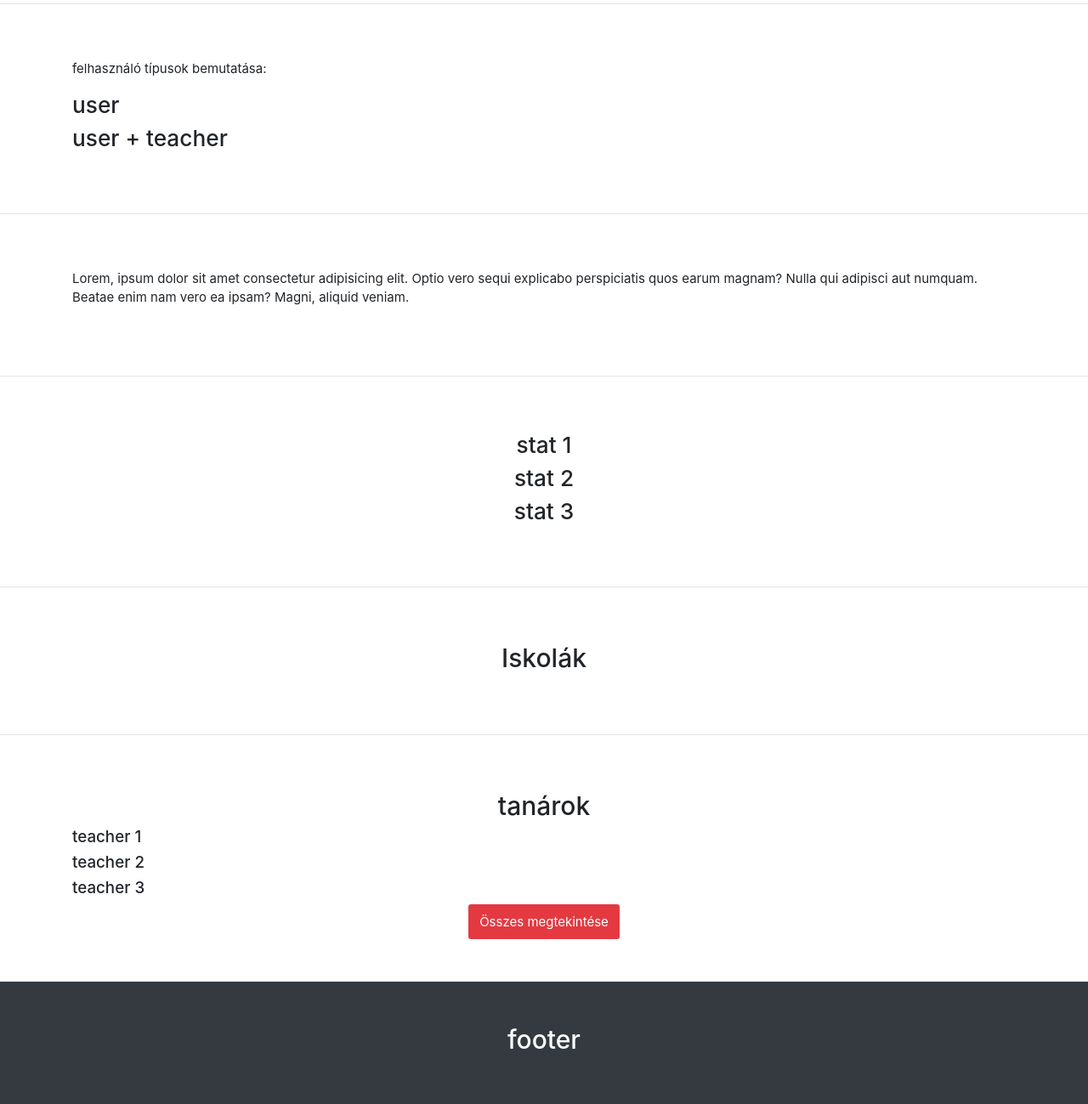
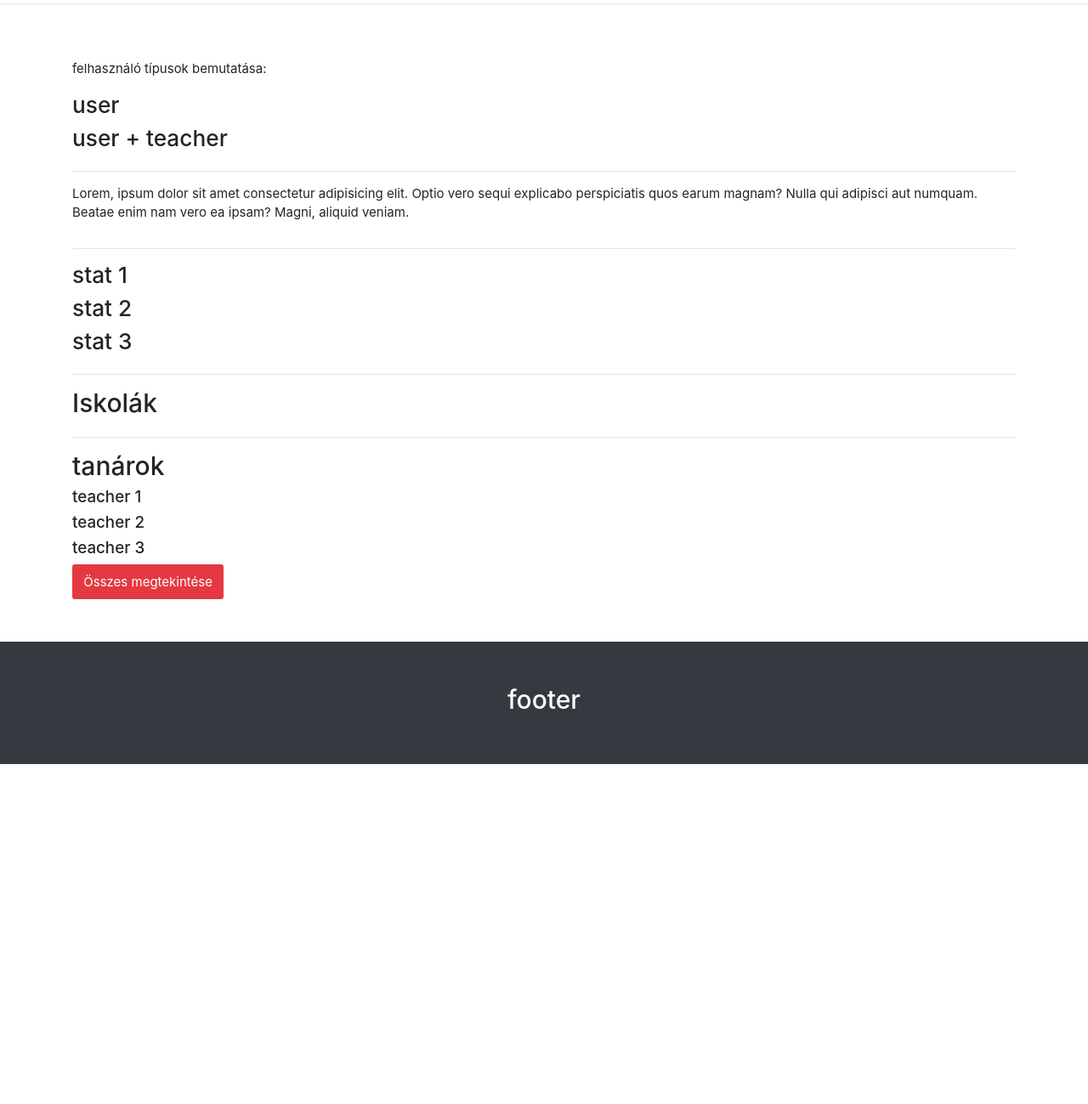
Before and after one commit to nyitraibence/Langall.app, a Django app: template templates/homepage.html in a window 1280 px wide. Shown: the part 476-1775 px from the top of the page at 85% size. After the commit the page ends 1375 px from the top, so only its background shows below. Run offline with Django 3.2, Linux system fonts and the light colour scheme; the template is opened without the code that fills it, so the values that code supplies are empty.

Commit message:
layout mods

```diff
--- a/app_teachers/templates/app_teachers/start_teaching.html
+++ b/app_teachers/templates/app_teachers/start_teaching.html
@@ -3,7 +3,6 @@
 {% block title %}Langall{% endblock %}
 
 {% block content %}
-<section>
 <div class="container">
     <div class="row">
         <div class="col-12 text-center">
@@ -30,5 +29,4 @@
         </div>
     </div>
 </div>
-</section>
 {% endblock %}
--- a/template_workflow/dev/css/modules/footer.styl
+++ b/template_workflow/dev/css/modules/footer.styl
@@ -1,4 +1,5 @@
 footer {
+    flex-shrink 0
     color $white
     padding-top 50px
     padding-bottom 50px
--- a/template_workflow/dev/css/modules/header.styl
+++ b/template_workflow/dev/css/modules/header.styl
@@ -19,7 +19,6 @@
 				color $primary
 				padding 5px 30px
 				font-size 18px
-				font-range 320px 1200px
 			}
 
 			.nav-link-bordered {
--- a/templates/base.html
+++ b/templates/base.html
@@ -14,10 +14,10 @@
 </head>
 
 <body>
-
     <nav id="menu" class="navbar navbar-expand-lg navbar-light sticky-top">
         <div class="container">
-            <a class="navbar-brand" href="/"><img src="{% static 'img/icon_500.png' %}" height="40"></a>
+            <a class="navbar-brand" href="{% url 'homepage' %}"><img src="{% static 'img/icon_500.png' %}"
+                    height="40"></a>
             <button class="navbar-toggler hamburger hamburger--collapse" type="button" data-toggle="collapse"
                 data-target="#navigation" aria-controls="navigation" aria-expanded="false" aria-label="Menu">
                 <span class="hamburger-box">
@@ -28,12 +28,13 @@
                 <ul class="navbar-nav ml-auto">
                     <li class="nav-item"><a class="nav-link" href="{% url 'teachers' %}">Tanárok</a></li>
                     <li class="nav-item"><a class="nav-link" href="{% url 'about' %}">Rólunk</a></li>
-                    <li class="nav-item"><a class="nav-link" href="{% url 'exams' %}">Nyelvvizsga lehetőségek</a></li>
+                    <li class="nav-item"><a class="nav-link" href="{% url 'exams' %}">Nyelvvizsga lehetőségek</a>
+                    </li>
                     {% if user.is_authenticated %}
-                    <li class="nav-item"><a class="nav-link" href="{% url 'profile' %}">Profil
-                            👨‍🎤</a></li>
+                    <li class="nav-item"><a class="nav-link" href="{% url 'profile' %}">Profil 👨‍🎤</a></li>
                     {% else %}
-                    <li class="nav-item"><a class="nav-link nav-link-bordered" href="{% url 'login' %}">Login</a></li>
+                    <li class="nav-item"><a class="nav-link nav-link-bordered" href="{% url 'login' %}">Login</a>
+                    </li>
                     <li class="nav-item"><a class="nav-link" href="{% url 'register' %}">Regisztráció</a></li>
                     {% endif %}
                 </ul>
@@ -41,7 +42,9 @@
         </div>
     </nav>
 
-    {% block content %} {% endblock %}
+    <main>
+        {% block content %} {% endblock %}
+    </main>
 
     <footer class="bg-dark text-center">
         <h2>footer</h2>
--- a/templates/homepage.html
+++ b/templates/homepage.html
@@ -28,38 +28,40 @@
 <hr>
 <section>
     <div class="container">
+        <div class="row">
+            <div class="col-12">
                 <p>felhasználó típusok bemutatása:</p>
                 <h3>user</h3>
                 <h3>user + teacher</h3>
             </div>
-</section>
+        </div>
         <hr>
-<section>
-    <div class="container">
+        <div class="row">
+            <div class="col-12">
                 <p>Lorem, ipsum dolor sit amet consectetur adipisicing elit.
                     Optio vero sequi explicabo perspiciatis quos earum magnam?
                     Nulla qui adipisci aut numquam. Beatae enim nam vero ea ipsam?
                     Magni, aliquid veniam.
                 </p>
             </div>
-</section>
+        </div>
         <hr>
-<section>
-    <div class="container text-center">
+        <div class="row">
+            <div class="col-12">
                 <h3>stat 1</h3>
                 <h3>stat 2</h3>
                 <h3>stat 3</h3>
             </div>
-</section>
+        </div>
         <hr>
-<section>
-    <div class="container text-center">
+        <div class="row">
+            <div class="col-12">
                 <h2>Iskolák</h2>
             </div>
-</section>
+        </div>
         <hr>
-<section>
-    <div class="container text-center">
+        <div class="row">
+            <div class="col-12">
                 <h2>tanárok</h2>
                 <div class="text-left">
                     <h5>teacher 1</h5>
@@ -68,5 +70,7 @@
                 </div>
                 <a class="btn btn-primary" href="{% url 'teachers' %}">Összes megtekintése</a>
             </div>
+        </div>
+    </div>
 </section>
 {% endblock %}
--- a/templates/profile.html
+++ b/templates/profile.html
@@ -6,7 +6,7 @@
 <section>
     <div class="container">
         <div class="row">
-            <div class="col-lg-10 mx-auto">
+            <div class="col-lg-12 mx-auto">
                 <div class="profile-header">
                     <h1>Profil</h1>
                     <div class="text-center">
@@ -28,7 +28,7 @@
             </div>
         </div>
         <div class="row">
-            <div class="col-lg-10 mx-auto">
+            <div class="col-lg-12 mx-auto">
                 <hr>
                 <h2>Érdekel a tanítás?</h2>
                 <p>Lorem ipsum dolor sit amet consectetur adipisicing elit.
```
Also changed, not shown: template_workflow/dev/css/layout/06_layout.styl (+10 -0 lines), assets/css/style.min.css, 1 other file. Lines whose indentation alone changed are shown as unchanged.
